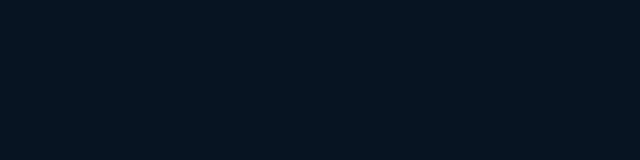
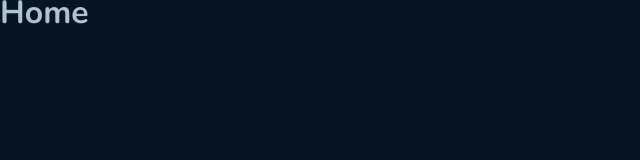
Before and after one commit to rpsouzadev/Github-blog, a React (Vite) app: page / in a window 1280 px wide. Shown: the top 160 px of the page, without its empty margins (0-640 px from the left). Built offline with nearby package versions, Linux system fonts and the light colour scheme.

Commit message:
Add routers

```diff
--- a/index.html
+++ b/index.html
@@ -2,9 +2,15 @@
 <html lang="en">
   <head>
     <meta charset="UTF-8" />
-    <link rel="icon" type="image/svg+xml" href="/vite.svg" />
+    <link rel="preconnect" href="https://fonts.googleapis.com" />
+    <link rel="preconnect" href="https://fonts.gstatic.com" crossorigin />
+
     <meta name="viewport" content="width=device-width, initial-scale=1.0" />
-    <title>Vite + React + TS</title>
+    <link
+      href="https://fonts.googleapis.com/css2?family=Nunito:wght@400;700&display=swap"
+      rel="stylesheet"
+    />
+    <title>Github Blog</title>
   </head>
   <body>
     <div id="root"></div>
--- a/package.json
+++ b/package.json
@@ -14,6 +14,7 @@
     "@types/styled-components": "^5.1.26",
     "react": "^18.2.0",
     "react-dom": "^18.2.0",
+    "react-router-dom": "^6.8.2",
     "styled-components": "^5.3.6"
   },
   "devDependencies": {
--- /dev/null
+++ b/src/Router.tsx
@@ -0,0 +1,13 @@
+import { Routes, Route } from 'react-router-dom'
+
+import { Home } from './pages/Home'
+import { Post } from './pages/Post'
+
+export function Router() {
+  return (
+    <Routes>
+      <Route path="/" element={<Home />} />
+      <Route path="/post" element={<Post />} />
+    </Routes>
+  )
+}
--- /dev/null
+++ b/src/pages/Home/index.tsx
@@ -0,0 +1,9 @@
+import * as S from './styles'
+
+export function Home() {
+  return (
+    <S.Container>
+      <h1>Home</h1>
+    </S.Container>
+  )
+}
--- /dev/null
+++ b/src/pages/Home/styles.ts
@@ -0,0 +1,5 @@
+import styled from 'styled-components';
+
+export const Container = styled.div`
+
+`;
--- /dev/null
+++ b/src/pages/Post/index.tsx
@@ -0,0 +1,9 @@
+import * as S from './styles'
+
+export function Post() {
+  return (
+    <S.Container>
+      <h1>Post</h1>
+    </S.Container>
+  )
+}
--- /dev/null
+++ b/src/pages/Post/styles.ts
@@ -0,0 +1,5 @@
+import styled from 'styled-components';
+
+export const Container = styled.div`
+
+`;
```
Also changed, not shown: src/App.tsx (+7 -0 lines), 1 other file (tests, documents, lock files or other folders).
